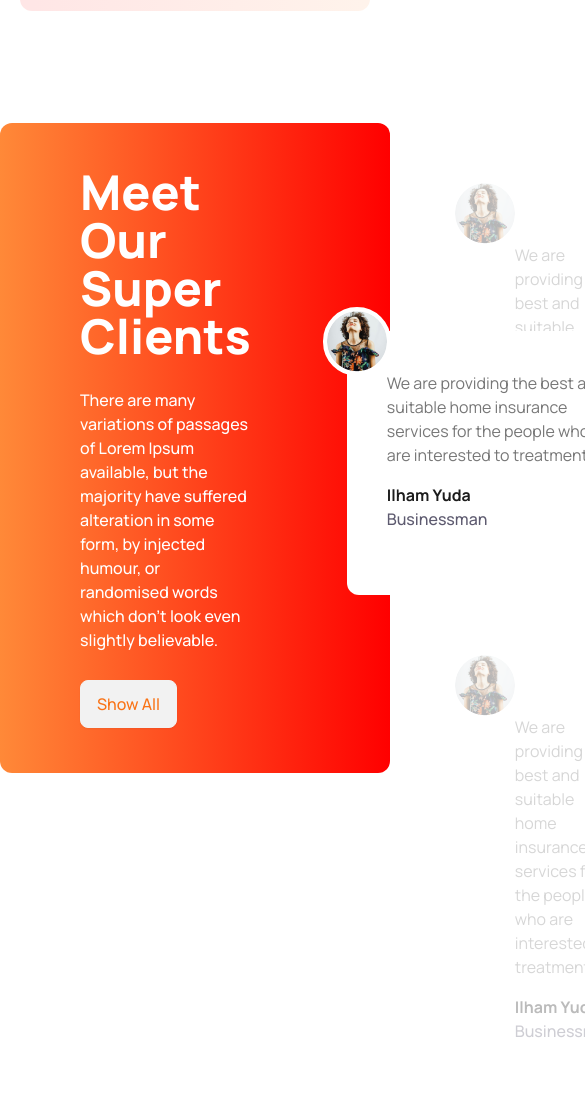
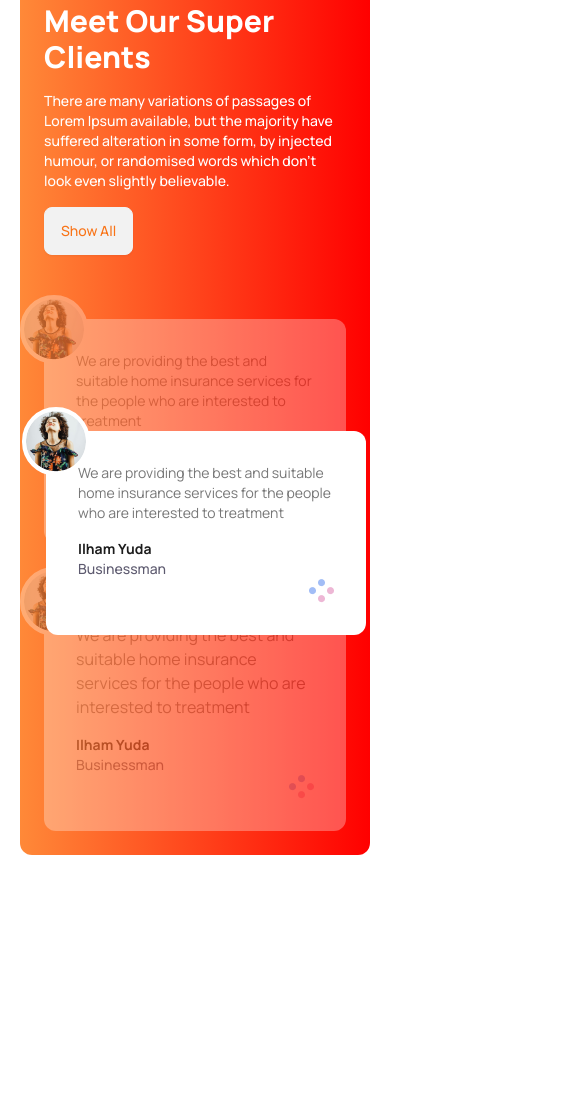
Before and after one commit to umayermdemon/Tea-House, a plain HTML site: page index.html in a window 390 px wide. Shown: the part 4090-5197 px from the top of the page, 585 px wide, since content can reach past the window. After the commit the page ends 4945 px from the top, so only its background shows below. Drawn offline with nearby package versions, Linux system fonts and the light colour scheme.

Commit message:
review section responsive completed

```diff
--- a/index.html
+++ b/index.html
@@ -163,7 +163,7 @@
       </section>
 
       <!-- great tea section -->
-      <section class="flex my-28 gap-12 flex-col-reverse lg:flex-row">
+      <section class="flex my-10 lg:my-28 gap-12 flex-col-reverse lg:flex-row">
         <div class="grid grid-cols-1 lg:grid-cols-2 gap-4 flex-1 mx-5">
           <div
             class="h-36 bg-gradient-to-r from-end-color to-start-color rounded-xl opacity-10"
@@ -215,63 +215,61 @@
 
       <!-- review section -->
 
-      <section class="bg-gradient-to-r from-start-color to-end-color flex gap-56 h-[650px] rounded-xl px-20 py-20" >
+      <section class="bg-gradient-to-r from-start-color to-end-color flex flex-col lg:flex-row gap-16 lg:gap-56 lg:h-[650px] rounded-xl px-6 lg:px-20 py-6 lg:py-20 mx-5 lg:mx-0" >
         <div class="flex justify-center items-center flex-1">
-          <div class="space-y-7">
-            <h1 class="text-white text-5xl font-extrabold">
+          <div class="space-y-4 lg:space-y-7">
+            <h1 class="text-white text-3xl lg:text-5xl font-extrabold">
               Meet Our Super <br />
               Clients
             </h1>
-            <p class="font-medium text-white">
+            <p class="font-medium text-sm lg:text-base text-white">
               There are many variations of passages of Lorem Ipsum available,
               but the majority have suffered alteration in some form, by
               injected humour, or randomised words which don't look even
               slightly believable.
             </p>
-            <button
-              class="btn rounded-lg text-orange-500 text-base font-medium px-4 text-center"
-            >
+            <button class="btn rounded-lg text-orange-500 text-sm lg:text-base font-medium px-4 text-center">
               Show All
             </button>
           </div>
         </div>
 
         <div class="flex-1 relative">
+          <!-- next-card -->
+          <div class=" relative p-8 lg:p-10 mb-12 lg:mb-10 z-0 opacity-30 bg-white text-primary-content rounded-xl">
+              <img src="images/client.png" class="absolute -top-6 -left-6 border-4 bg-white border-white rounded-full"  >
+              <p class="text-secondary-color text-sm lg:text-base mb-4">
+                We are providing the best and suitable home insurance services
+                for the people who are interested to treatment
+              </p>
+              <h3 class="text-primary-color text-sm lg:text-base font-bold">Ilham Yuda</h3>
+              <p class="text-[#5D5A6F] text-sm lg:text-base font-medium">Businessman</p>
+            <div class="flex justify-end">
+              <img src="images/circles.png" alt="">
+            </div>
+          </div>
           <!-- current-card -->
-          <div class=" relative p-10 mb-10 z-0 opacity-30 bg-white text-primary-content rounded-xl">
+          <div class=" absolute top-28 -right-5 lg:top-32 lg:-left-32 mb-5 lg:mb-10 w-[320px] lg:w-[400px] z-10 p-8 lg:p-10 bg-white text-primary-content rounded-xl">
+              <img src="images/client.png" class="absolute -top-6 -left-6 border-4 bg-white border-white rounded-full"  >
+              <p class="text-secondary-color text-sm lg:text-base mb-4">
+                We are providing the best and suitable home insurance services
+                for the people who are interested to treatment
+              </p>
+              <h3 class="text-primary-color text-sm lg:text-base font-bold">Ilham Yuda</h3>
+              <p class="text-[#5D5A6F] text-sm lg:text-base font-medium">Businessman</p>
+            <div class="flex justify-end">
+              <img src="images/circles.png" alt="">
+            </div>
+          </div>
+          <!-- previous-card -->
+          <div class=" relative p-8 lg:p-10  z-0 opacity-30 bg-white text-primary-content rounded-xl">
               <img src="images/client.png" class="absolute -top-6 -left-6 border-4 bg-white border-white rounded-full"  >
               <p class="text-secondary-color mb-4">
                 We are providing the best and suitable home insurance services
                 for the people who are interested to treatment
               </p>
-              <h3 class="text-primary-color font-bold">Ilham Yuda</h3>
-              <p class="text-[#5D5A6F] font-medium">Businessman</p>
-            <div class="flex justify-end">
-              <img src="images/circles.png" alt="">
-            </div>
-          </div>
-          <!-- next-card -->
-          <div class=" absolute top-32 -left-32 lg:w-[400px] z-10 p-10 bg-white text-primary-content rounded-xl">
-              <img src="images/client.png" class="absolute -top-6 -left-6 border-4 bg-white border-white rounded-full"  >
-              <p class="text-secondary-color mb-4">
-                We are providing the best and suitable home insurance services
-                for the people who are interested to treatment
-              </p>
-              <h3 class="text-primary-color font-bold">Ilham Yuda</h3>
-              <p class="text-[#5D5A6F] font-medium">Businessman</p>
-            <div class="flex justify-end">
-              <img src="images/circles.png" alt="">
-            </div>
-          </div>
-          <!-- previous-card -->
-          <div class=" relative p-10 z-0 opacity-30 bg-white text-primary-content rounded-xl">
-              <img src="images/client.png" class="absolute -top-6 -left-6 border-4 bg-white border-white rounded-full"  >
-              <p class="text-secondary-color mb-4">
-                We are providing the best and suitable home insurance services
-                for the people who are interested to treatment
-              </p>
-              <h3 class="text-primary-color font-bold">Ilham Yuda</h3>
-              <p class="text-[#5D5A6F] font-medium">Businessman</p>
+              <h3 class="text-primary-color text-sm lg:text-base font-bold">Ilham Yuda</h3>
+              <p class="text-[#5D5A6F] text-sm lg:text-base font-medium">Businessman</p>
             <div class="flex justify-end">
               <img src="images/circles.png" alt="">
             </div>
```
